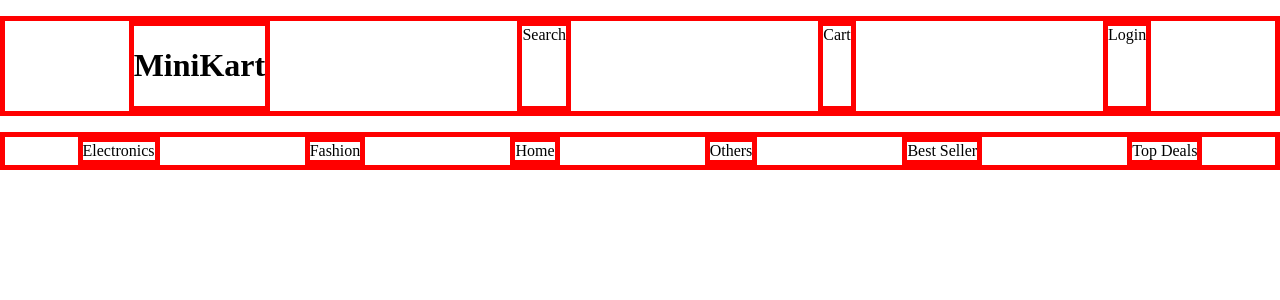
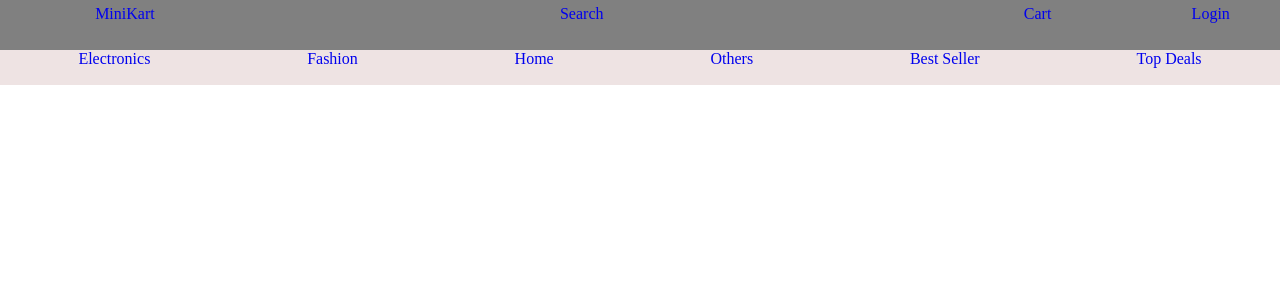
Before and after one commit to Deepesh99/ecom, a Django app: template template/basic.html in a window 1280 px wide. Shown: the top 300 px of the page. Run offline with Django 3.2, Linux system fonts and the light colour scheme; the template is opened without the code that fills it, so the values that code supplies are empty.

Commit message:
- added very basic design - proper alignment to be done - logo fixture needed - search and cart icon replacement

```diff
--- a/template/basic.css
+++ b/template/basic.css
@@ -1,20 +1,98 @@
 html, body {
     margin: 0;
     border: 0;
+}
+
+.head1 {
+    background-color: grey;
+    color: white;
+}
+
+.head2 {
+    background-color: rgb(238, 227, 227);
+    color: white;
+}
+
+
+.header a {
+    margin: 0px;
+    padding: 0px;
+    border: 0px;
+    text-decoration: none;
 }
 .header ul{
     display: flex;
     flex-direction: row;
     justify-content: space-around;
-    border: 5px solid red;
-    padding: 0px
+    margin: 0px;
+    padding: 0px;
+    height: 35px;
+
+    /* adding border for editing  */
+    /* border: 5px solid red; */
+
 }
 .header li {
     list-style-type: none;
-    border: 5px solid red;
+    /* adding border for editing  */
+    /* border: 5px solid red; */
+
+}
+.head1 ul {
+    margin-bottom: 0px;
+    padding-bottom: 15px;
+    /* adding border for editing  */
+    /* border: 5px solid black;
+    outline-style: solid;
+    outline-color: red; */
+
 }
 
+.head1 li {
+    padding-top: 12px;
+}
 
+li.logo {
+    padding: 10px;
+    padding-top: 5px;
+    margin-left: -100px;
+    /* adding border for editing  */
+    /* border: 5px solid black;
+    outline-style: solid;
+    outline-color: red; */
+
+}
+
+li.search {
+    padding: 25px;
+    padding-top: 5px;
+    /* adding border for editing  */
+    /* border: 5px solid pink;
+    outline-style: solid;
+    outline-color: red; */
+
+}
+li.cart {
+    padding: 25px;
+    padding-top: 5px;
+    margin-right: -280px;
+    /* adding border for editing  */
+    /* border: 5px solid green;
+    outline-style: solid;
+    outline-color: red; */
+
+}
+li.login {
+    padding: 25px;
+    padding-top: 5px;
+    margin-right: -160px;
+
+    /* adding border for editing  */
+    /* outline-style: solid;
+    outline-color: red;
+    border: 5px solid blue; */
+
+}
 
 /* .head1 {
     display: flex;
--- a/template/basic.html
+++ b/template/basic.html
@@ -19,22 +19,23 @@
             </div> -->
             <!-- <div class="sub-head"> -->
                 <ul>
-                    <li><h1>MiniKart</h1></li>
-                    <li>Search</li>
-                    <li>Cart</li>
-                    <li>Login</li>
+                    <li class="logo"><a href="#">MiniKart</a></li>
+                    <li class="search"><a href="#">Search</a></li>
+                    <li class="cart"><a href="#">Cart</a></li>
+                    <li class="login"><a href="#">Login</a></li>
                 </ul>
             <!-- </div> -->
+
 
         </div>
         <div class="head2">
             <ul>
-                <li>Electronics</li>
-                <li>Fashion</li>
-                <li>Home</li>
-                <li>Others</li>
-                <li>Best Seller</li>
-                <li>Top Deals</li>
+                <li><a href="#">Electronics</a></li>
+                <li><a href="#">Fashion</a></li>
+                <li><a href="#">Home</a></li>
+                <li><a href="#">Others</a></li>
+                <li><a href="#">Best Seller</a></li>
+                <li><a href="#">Top Deals</a></li>
             </ul>
         </div>
     </div>
```
Also changed, not shown: 1 other file.
